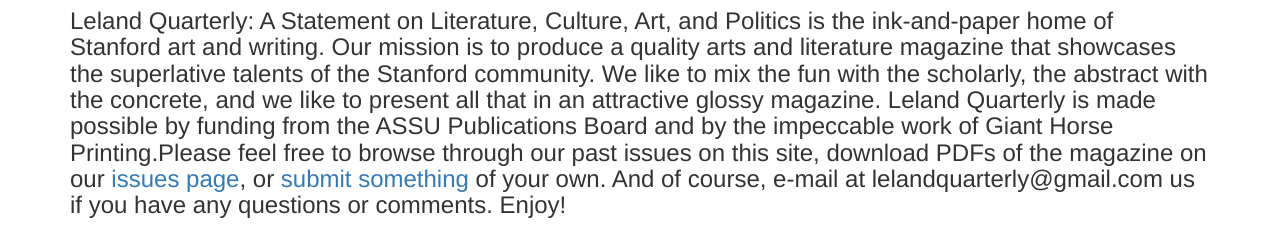
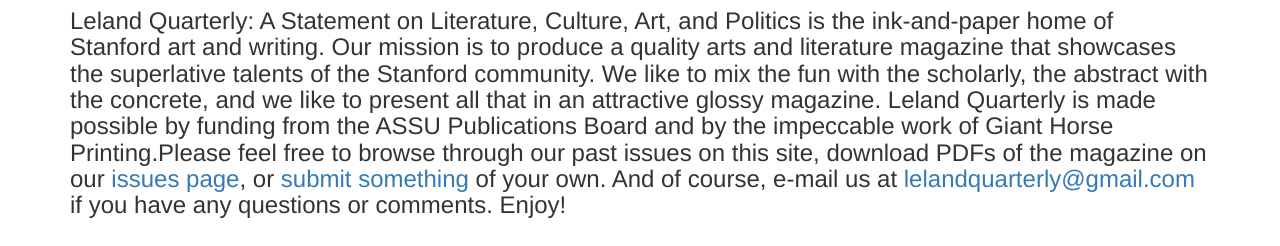
Before and after one commit to katherinevivianw/lelandquarterly.github.io, a plain HTML site: page about.html in a window 1280 px wide. Shown: the part 550-796 px from the top of the page. Drawn offline with nearby package versions, Linux system fonts and the light colour scheme; a script that the page names is missing.

Commit message:
pjoin phtphoto and one other edit i don't remember

```diff
--- a/about.html
+++ b/about.html
@@ -29,7 +29,7 @@
         <div class = "row">
             <div class="container" style="text-align: left;">
                 <h3 style="font-weight: 100;">
-                    Leland Quarterly: A Statement on Literature, Culture, Art, and Politics is the ink-and-paper home of Stanford art and writing. Our mission is to produce a quality arts and literature magazine that showcases the superlative talents of the Stanford community. We like to mix the fun with the scholarly, the abstract with the concrete, and we like to present all that in an attractive glossy magazine. Leland Quarterly is made possible by funding from the ASSU Publications Board and by the impeccable work of Giant Horse Printing.Please feel free to browse through our past issues on this site, download PDFs of the magazine on our <a href="https://issuu.com/lelandquarterly/stacks/971d29be67b54b5ea2ff398a8e3cce23" target="_blank">issues page</a>, or <a href="submit">submit something</a> of your own. And of course, e-mail at lelandquarterly@gmail.com us if you have any questions or comments. Enjoy!
+                    Leland Quarterly: A Statement on Literature, Culture, Art, and Politics is the ink-and-paper home of Stanford art and writing. Our mission is to produce a quality arts and literature magazine that showcases the superlative talents of the Stanford community. We like to mix the fun with the scholarly, the abstract with the concrete, and we like to present all that in an attractive glossy magazine. Leland Quarterly is made possible by funding from the ASSU Publications Board and by the impeccable work of Giant Horse Printing.Please feel free to browse through our past issues on this site, download PDFs of the magazine on our <a href="https://issuu.com/lelandquarterly/stacks/971d29be67b54b5ea2ff398a8e3cce23" target="_blank">issues page</a>, or <a href="submit">submit something</a> of your own. And of course, e-mail us at <a href="mailto:lelandquarterly@gmail.com" target="_blank">lelandquarterly@gmail.com</a> if you have any questions or comments. Enjoy!
                 </h3>
             </div>
         </div>
```
Also changed, not shown: join.html (+1 -0 lines), 1 other file.
